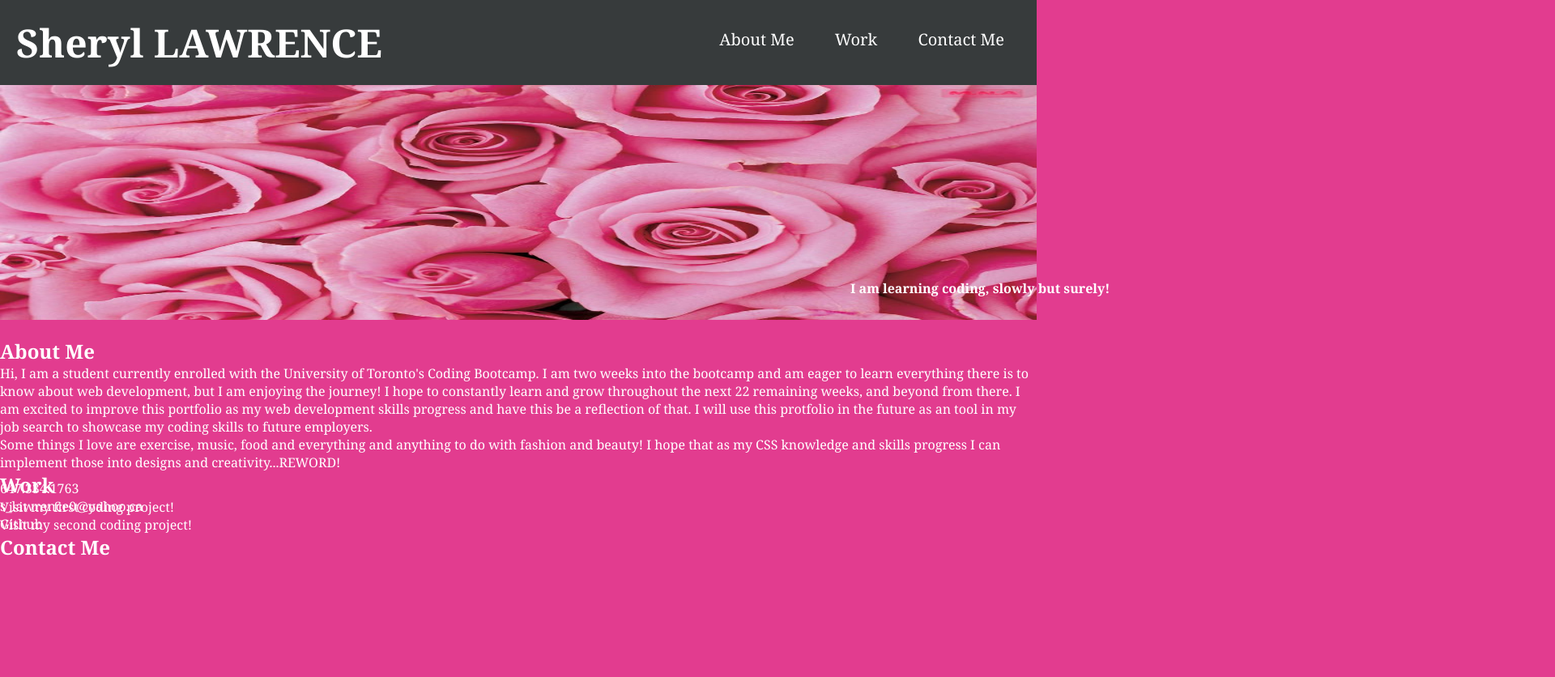
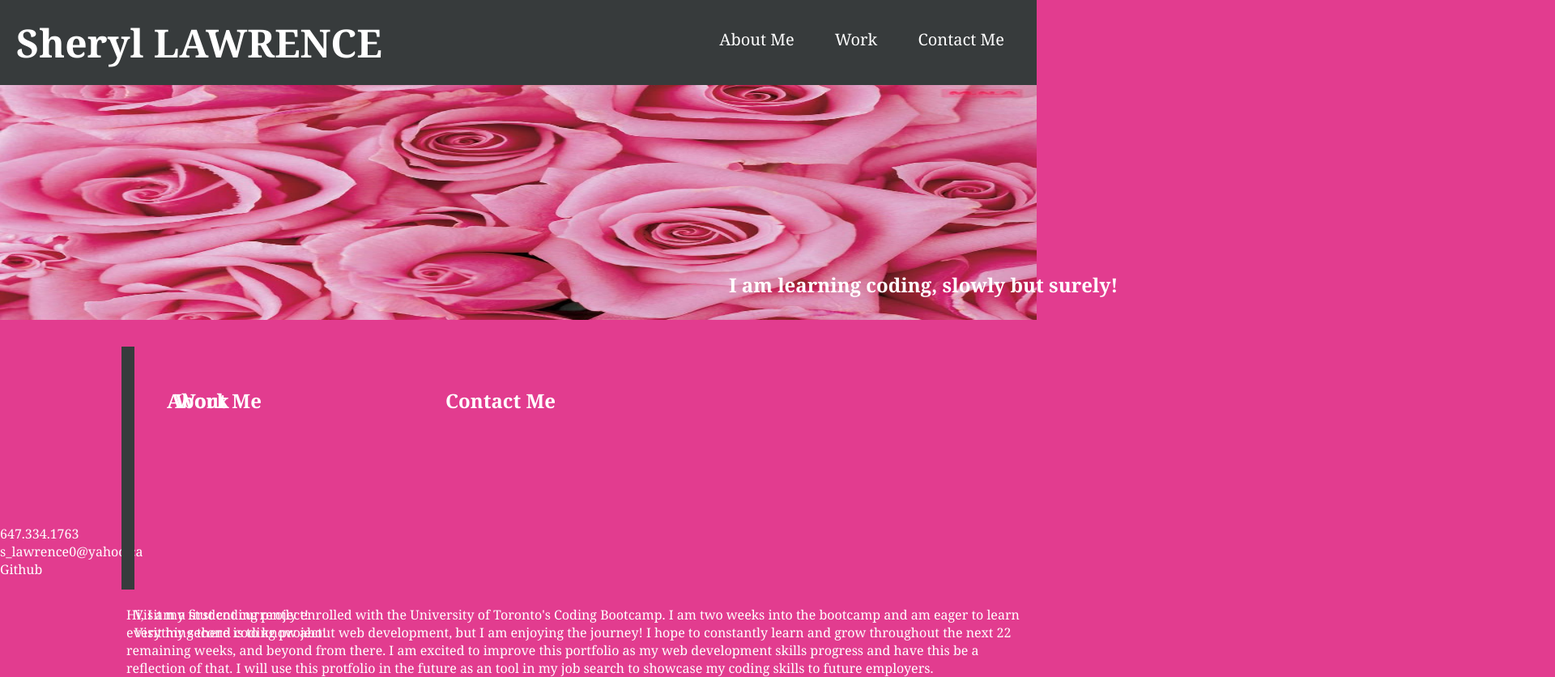
Before and after one commit to slawcode/sheryl-lawrence-portfolio, a plain HTML site: page index.html in a window 1280 px wide. Shown: the top 836 px of the page at 81% size, 1920 px wide, since content can reach past the window. Before the commit the page ends 800 px from the top, so only its background shows below. Drawn offline with Linux system fonts and the light colour scheme.

Commit message:
css edits

```diff
--- a/assets/css/style.css
+++ b/assets/css/style.css
@@ -89,17 +89,50 @@ a {
   position: relative;
   /*text-align: right;
   color: white;*/
-  top: -50px;
-  right: -1050px;
+  top: -60px;
+  right: -900px;
+  font-size: x-large;
   font-weight: bolder;
 }
-/* How To Position Text Over an Image, n.d.).
+/* How To Position Text Over an Image, n.d.). */
 
-/*.bottom-right {
+.content {
+  width: 60%;
+  display: inline-block;
+  margin-left: 500px;
+}
+
+.text-left {
+  margin-bottom: 20px;
+  padding: 50px;
+  height: 300px;
+  color: #ffffff;
+}
+
+#about-me {
+  border-left: 6px solid #373b3c;
+  height: 300px;
   position: absolute;
-  bottom: 200px;
-  right: 20px;
-  top: 50%;
+  float: left;
+  margin-left: -350px;
+  top: 100;
+}
+
+#work {
+  border-left: 16px solid #373b3c;
+  height: 300px;
+  position: absolute;
+  float: left;
+  margin-left: -350px;
+  top: 100;
+}
+
+/*#contact-me {
+  border-left: 16px solid #373b3c;
+  height: 100px;
+  position: absolute;
   left: 50%;
-  transform: translate(-500%, -50%);
-}
+  margin-left: -350px;
+  top: 100;
+} */
+/* How to Vertical Line, n.d.). */
--- a/index.html
+++ b/index.html
@@ -33,14 +33,12 @@
       </figure>
     <section>
 
-    <section>
+    <section class="content">
       <nav id="about-me">
       <h2 class="text-left">About Me</h2>
-      <p>Hi, I am a student currently enrolled with the University of Toronto's Coding Bootcamp. I am two weeks into the bootcamp and am eager to learn everything there is to know about web development, but I am enjoying the journey! I hope to constantly learn and grow throughout the next 22 remaining weeks, and beyond from there. I am excited to improve this portfolio as my web development skills progress and have this be a reflection of that. I will use this protfolio in the future as an tool in my job search to showcase my coding skills to future employers. </p>
-
-      <p> Some things I love are exercise, music, food and everything and anything to do with fashion and beauty! I hope that as my CSS knowledge and skills progress I can implement those into designs and creativity...REWORD!</p>
+        <p>Hi, I am a student currently enrolled with the University of Toronto's Coding Bootcamp. I am two weeks into the bootcamp and am eager to learn everything there is to know about web development, but I am enjoying the journey! I hope to constantly learn and grow throughout the next 22 remaining weeks, and beyond from there. I am excited to improve this portfolio as my web development skills progress and have this be a reflection of that. I will use this protfolio in the future as an tool in my job search to showcase my coding skills to future employers. </p>
       </nav>
-
+      <span></span>
       <section>
       <nav id="work">
       <h2 class="text-left">Work</h2>
```
Also changed, not shown: 1 other file.
